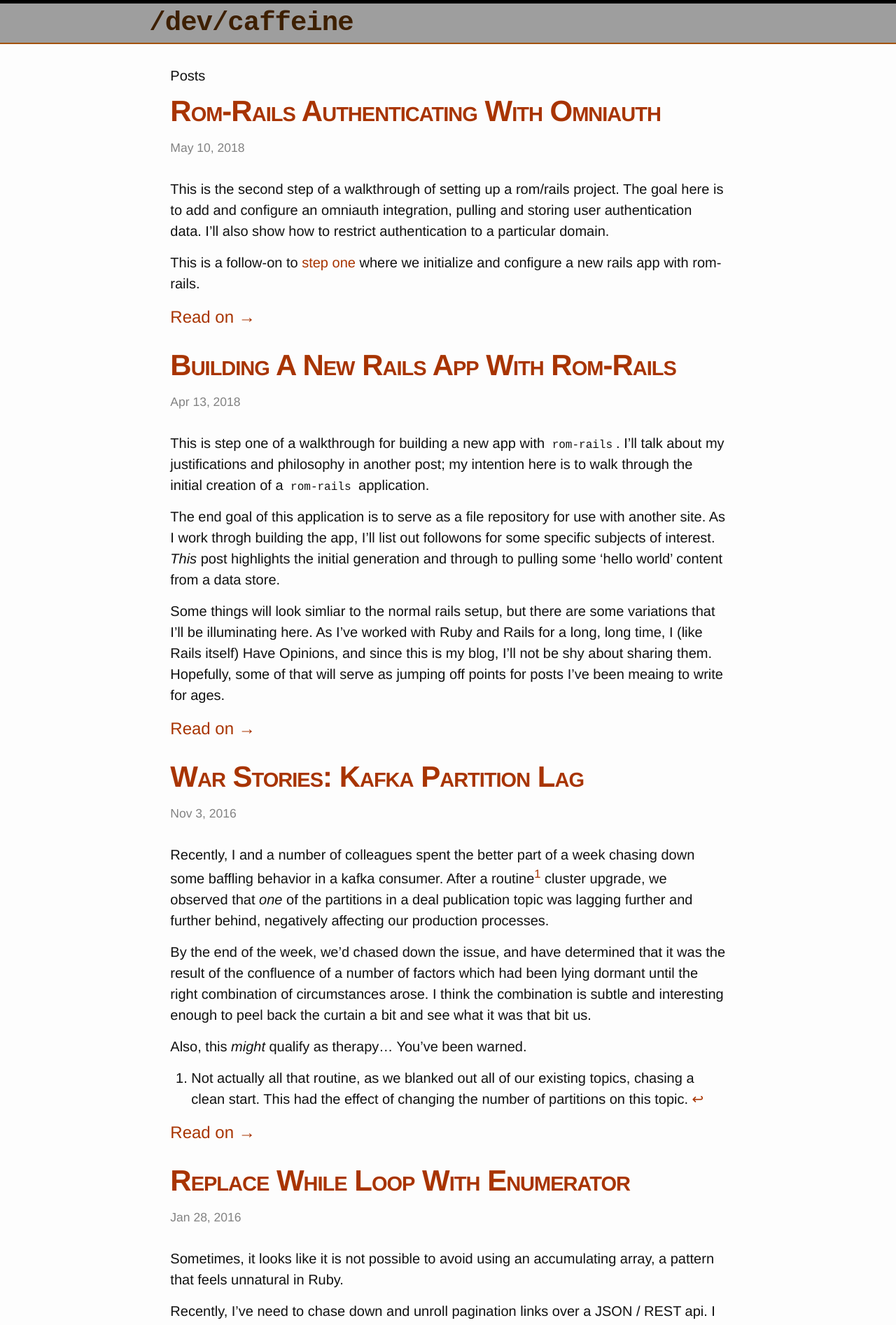
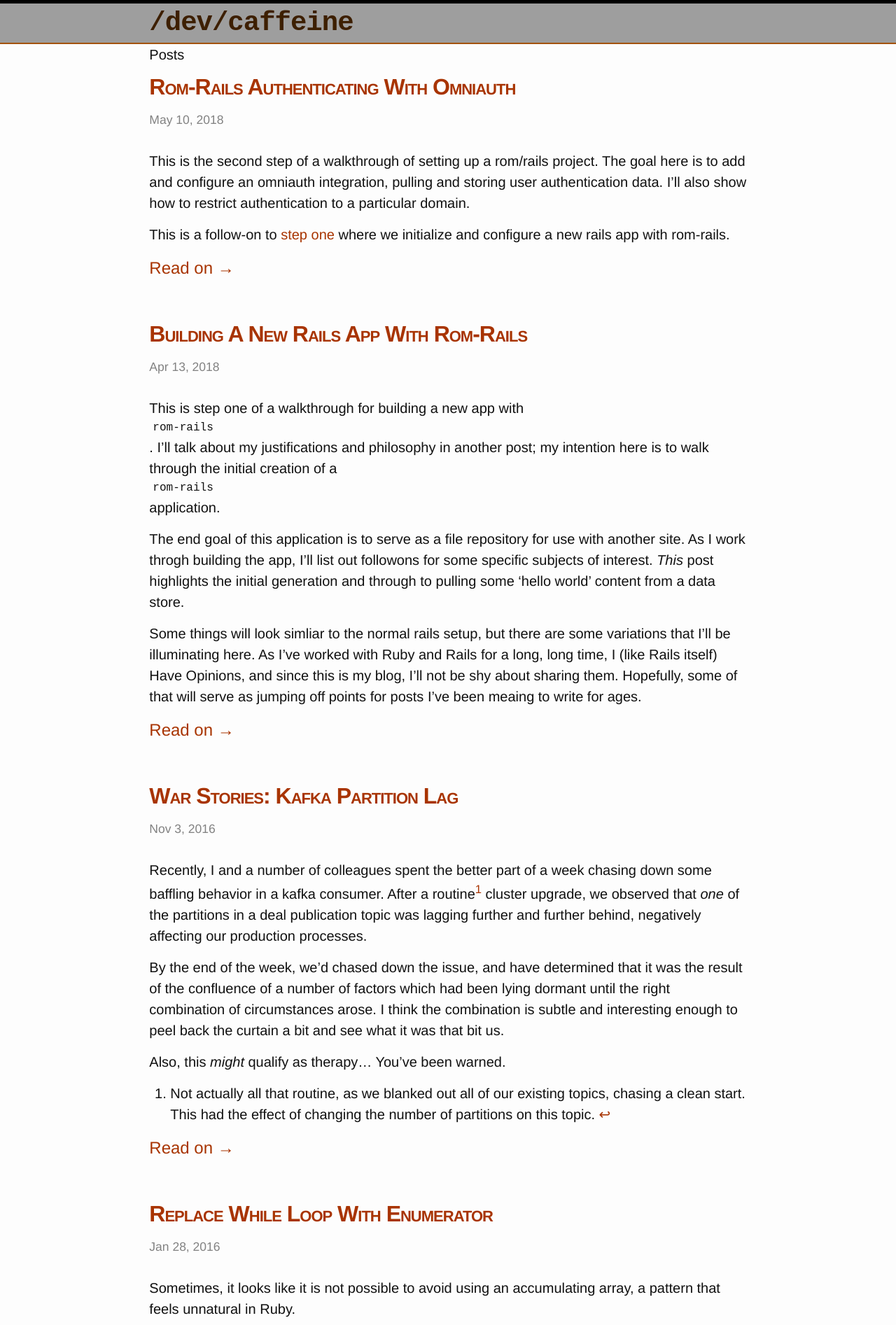
Before and after one commit to cflipse/devcaffeine, a Jekyll site: the page built from index.html, in a window 1280 px wide. Shown: the top 1893 px of the page at 70% size. Built offline with Jekyll 4.4.1, drawn with Linux system fonts in a browser that asks for light colours; the list of posts is cut into pages by our own code; grey boxes are pictures that could not be loaded.

Commit message:
add more extension

```diff
--- a/_layouts/default.html
+++ b/_layouts/default.html
@@ -7,11 +7,7 @@
 
     {% include header.html %}
 
-    <div class="page-content">
-      <div class="wrapper">
-        {{ content }}
-      </div>
-    </div>
+    {{ content }}
 
     {% include footer.html %}
 
--- a/_layouts/page.html
+++ b/_layouts/page.html
@@ -2,7 +2,7 @@
 layout: default
 comments: true
 ---
-<div class="post">
+<main class="post">
 
   <header class="post-header">
     <h1 class="post-title">{{ page.title }}</h1>
@@ -16,4 +16,4 @@ comments: true
     {% disqus_comments %}
   </footer>
 
-</div>
+</main>
--- a/_layouts/post.html
+++ b/_layouts/post.html
@@ -2,7 +2,7 @@
 layout: default
 comments: true
 ---
-<article class="post">
+<main class="post">
 
   <header class="post-header">
     <h1 class="post-title">{{ page.title }}</h1>
@@ -17,4 +17,4 @@ comments: true
     {% disqus_comments %}
   </footer>
 
-</article>
+</main>
--- a/_sass/_layout.scss
+++ b/_sass/_layout.scss
@@ -1,6 +1,12 @@
 /*
  * Flexbox layout
  */
+
+@mixin extend-grid($extent: 1/-1) {
+  grid-column: 1/-1;
+  display: inherit;
+  grid-template-columns: inherit;
+}
 
 html, body {
   height: 100%;
@@ -20,16 +26,18 @@ body {
 }
 
 .site-header {
-  grid-column: 1/-1;
-  display: inherit;
-  grid-template-columns: inherit;
+  @include extend-grid;
+}
+
+.posts {
+  @include extend-grid;
+  >header {
+    grid-column: 2;
+  }
 }
 
 .site-footer {
-  grid-column: 1/-1;
-  display: inherit;
-  grid-template-columns: inherit;
-
+  @include extend-grid;
 
  >div {
     grid-column: 2;
@@ -44,8 +52,9 @@ body {
   }
 }
 
-.page-content {
-  grid-column: 2;
+main {
+  @include extend_grid;
+  >* { grid-column: 2; }
 }
 
 
@@ -259,8 +268,6 @@ body {
     font-size: 24px;
 }
 
-
-
 /**
  * Posts
  */
@@ -286,7 +293,22 @@ body {
     }
 }
 
+.post,
 .post-content {
+    @include extend-grid;
+    >* { grid-column: 2 }
+
+    .highlighter-rouge {
+      @include extend-grid;
+    }
+
+    .highlight {
+      @include extend-grid;
+      >code {
+        grid-column: 2;
+      }
+    }
+
     margin-bottom: $spacing-unit;
 
     h2 {
--- a/index.html
+++ b/index.html
@@ -2,7 +2,7 @@
 layout: default
 ---
 
-<div class="home">
+<main class="home">
 
   <section class=posts>
     <header>
@@ -18,9 +18,7 @@ layout: default
         <span class="post-meta">{{ post.date | date: "%b %-d, %Y" }}</span>
         </header>
 
-        <p class="post-content">
         {{ post.excerpt }}
-      </p>
 
         <footer class="post-footer">
           <a class="post-link" rel="full-article" href="{{ root_url }}{{ post.url }}">{{ site.excerpt_link }}</a>
@@ -29,6 +27,7 @@ layout: default
       </article>
     {% endfor %}
 
+  </section>
 
 
   <footer>
@@ -49,12 +48,4 @@ layout: default
 
     <p class="rss-subscribe">subscribe <a href="{{ "/feed.xml" | prepend: site.baseurl }}">via RSS</a></p>
   </footer>
-
-
-
-
-
-
-
-
-</div>
+</main>
```
Lines whose indentation alone changed are shown as unchanged.
